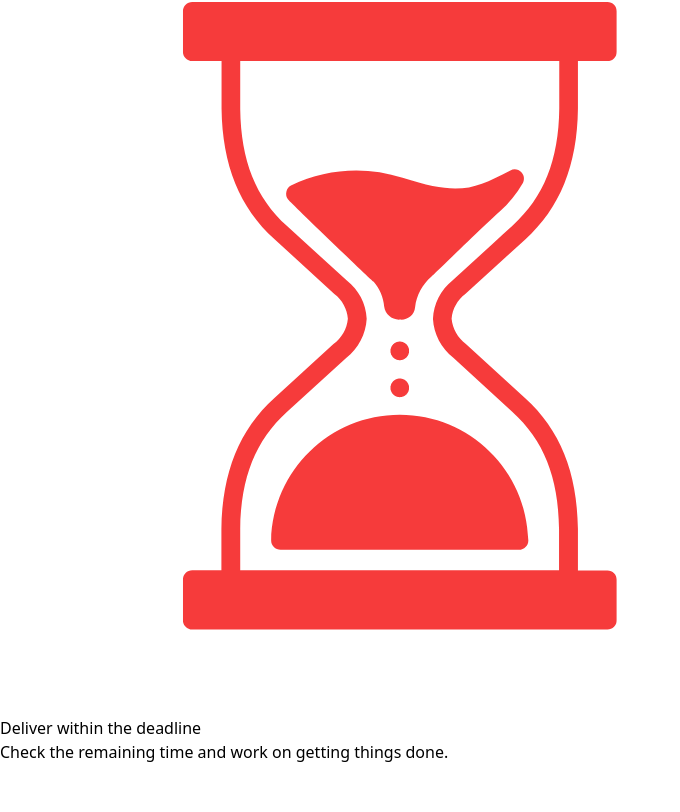
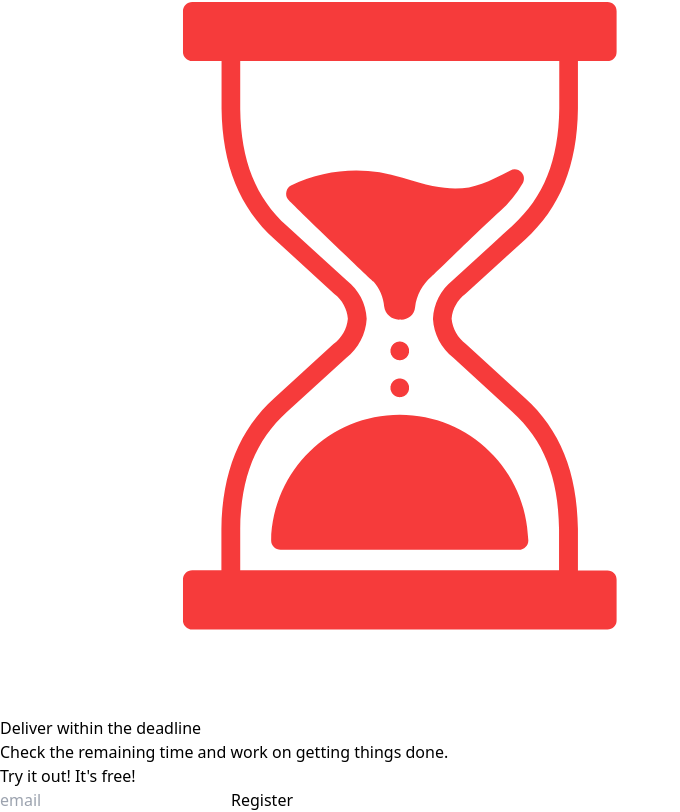
Before and after one commit to edukaki/devlist, a React (Create React App) app: page / in a window 1280 px wide. Shown: the part 3620-4432 px from the top of the page, without its empty margins (0-680 px from the left). Before the commit the page ends 4384 px from the top, so only its background shows below. Built offline with nearby package versions, Linux system fonts and the light colour scheme; no server answers.

Commit message:
feat(home): add last call to action

```diff
--- a/src/pages/Home/index.jsx
+++ b/src/pages/Home/index.jsx
@@ -53,6 +53,12 @@ const Home = () => {
                     </div>
                 </div>
             </section>
+
+            <section>
+                <h2>Try it out! It's <span>free!</span></h2>
+                <input type="email" placeholder="email"></input>
+                <button type="button">Register</button>
+            </section>
         </main>
     )
 }
```
